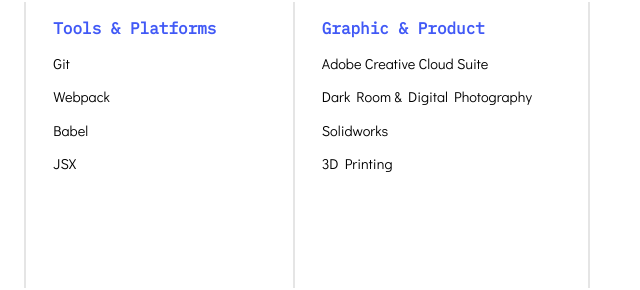
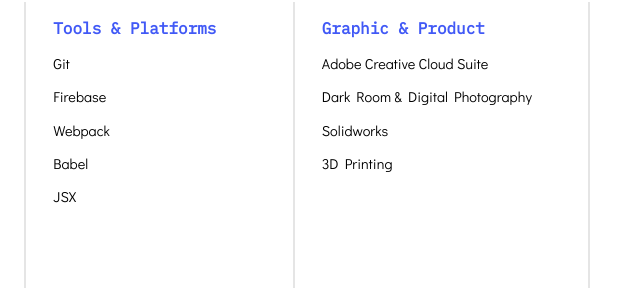
Before and after one commit to brookescarlett/brookescarlett.github.io, a website: page index.html in a window 1280 px wide. Shown: the part 2033-2323 px from the top of the page, 615-1255 px from the left. Drawn offline with Linux system fonts and the light colour scheme.

Commit message:
firebase

```diff
--- a/index.html
+++ b/index.html
@@ -196,6 +196,7 @@
         <div class="s3">
           <p class="skill-type">Tools & Platforms</p>
           <p>Git</p>
+          <p>Firebase</p>
           <p>Webpack</p>
           <p>Babel</p>
           <p>JSX</p>
```
